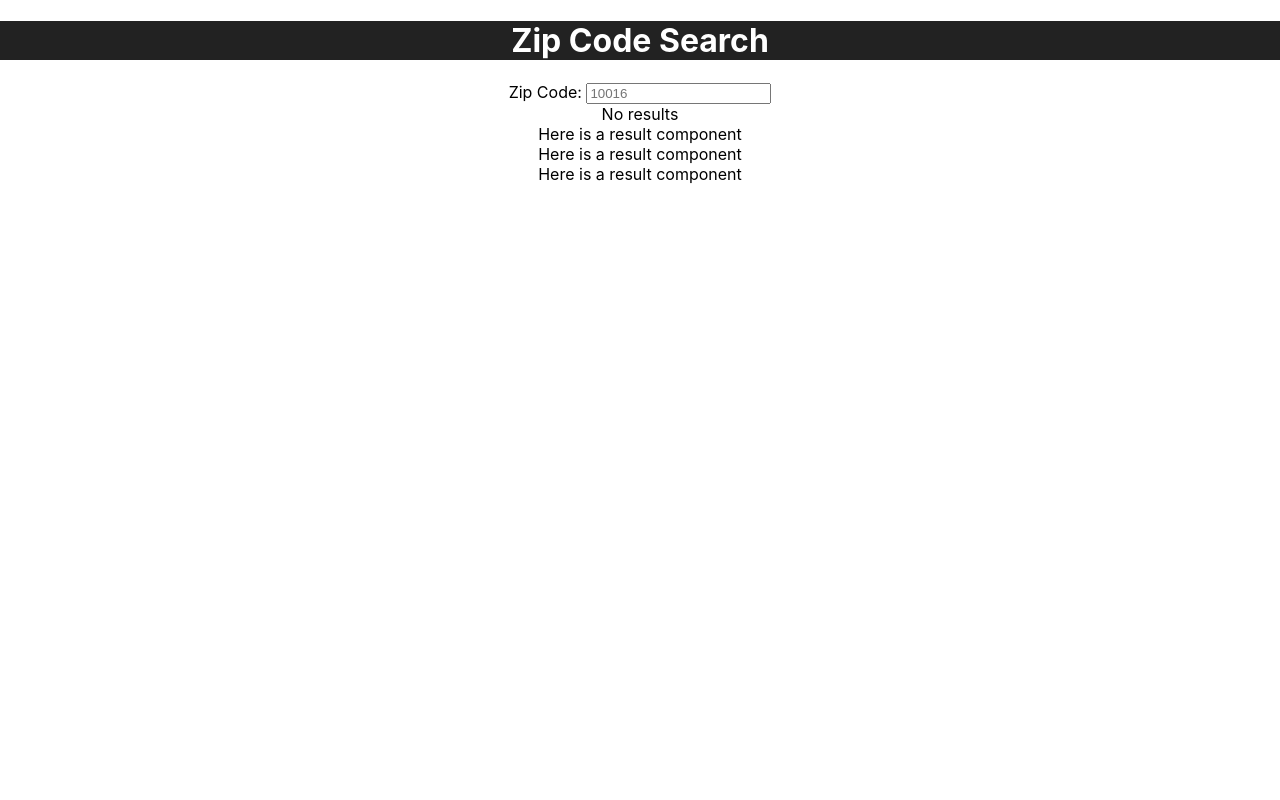
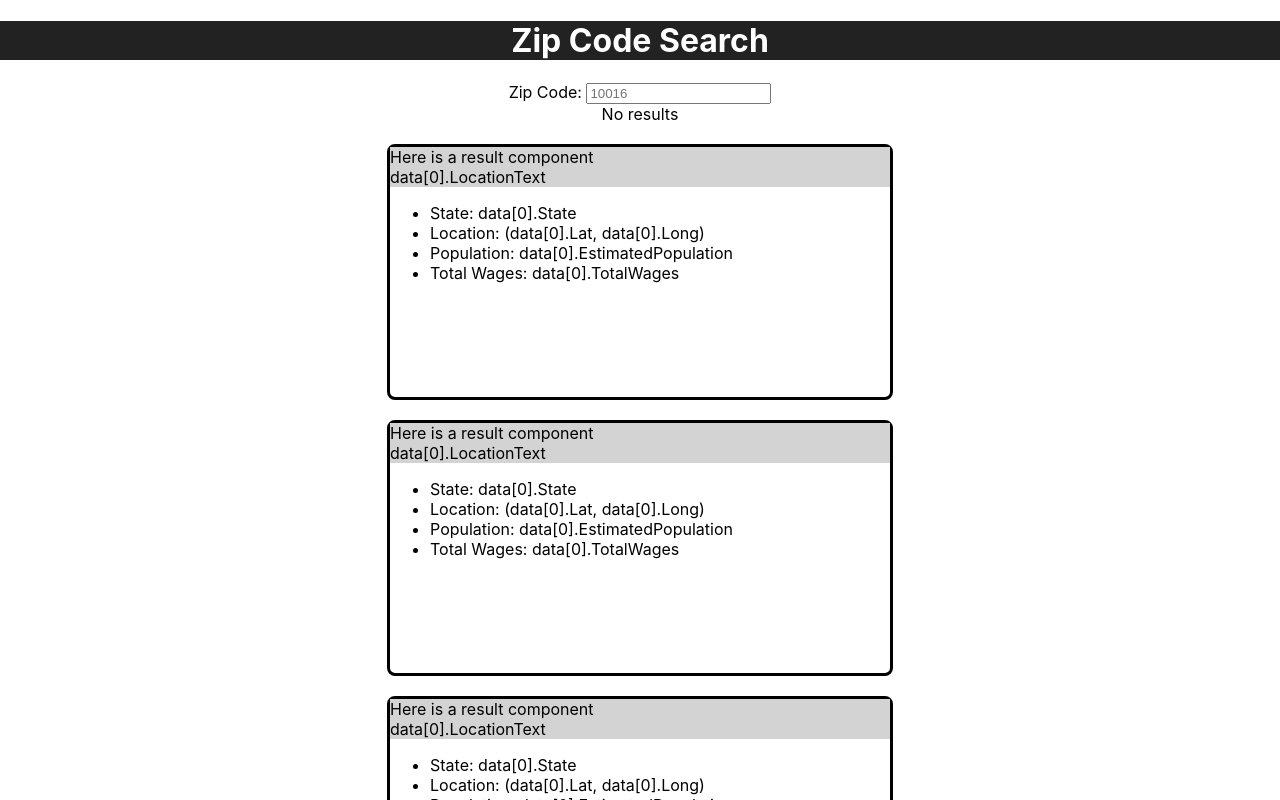
Before and after one commit to khinshankhan/cuny2x, a React (Create React App) app: page / in a window 1280 px wide. Shown: the top 800 px of the page. Built offline with nearby package versions, Linux system fonts and the light colour scheme.

Commit message:
Added some styling and placeholders for results data

```diff
--- a/src/Components/Result.css
+++ b/src/Components/Result.css
@@ -0,0 +1,14 @@
+div.result {
+  border-style: solid;
+  margin: 20px;
+  margin-left: auto;
+  margin-right: auto;
+  width: 500px;
+  height: 250px;
+  border-radius: 8px;
+  text-align: left;
+}
+
+div.top {
+  background: lightgray;
+}
--- a/src/Components/Result.js
+++ b/src/Components/Result.js
@@ -3,8 +3,19 @@ import './Result.css';
 
 function Result(props) {
   return (
-    <div>Here is a result component
-
+    <div class="result">
+      <div class="top">
+        Here is a result component<br/>
+        data[0].LocationText
+      </div>
+      <div class="bottom">
+        <ul>
+          <li>State: data[0].State</li>
+          <li>Location: (data[0].Lat, data[0].Long)</li>
+          <li>Population: data[0].EstimatedPopulation</li>
+          <li>Total Wages: data[0].TotalWages</li>
+        </ul>
+      </div>
     </div>
   );
 }
```
